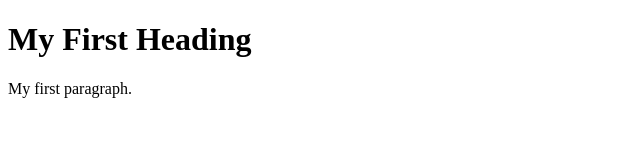
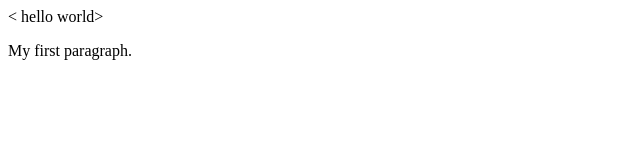
Before and after one commit to Prabhakar2012/testgit, a plain HTML site: page index.html in a window 1280 px wide. Shown: the whole page, without its empty margins (0-640 px from the left). Drawn offline with Linux system fonts and the light colour scheme.

Commit message:
Changed the quote of HTML

```diff
--- a/index.html
+++ b/index.html
@@ -1,8 +1,9 @@
 <!DOCTYPE html>
 <html>
 <body>
+	< hello world>
 
-<h1>My First Heading</h1>
+	<hello worldy First Heading</h1>
 
 <p>My first paragraph.</p>
 
```
